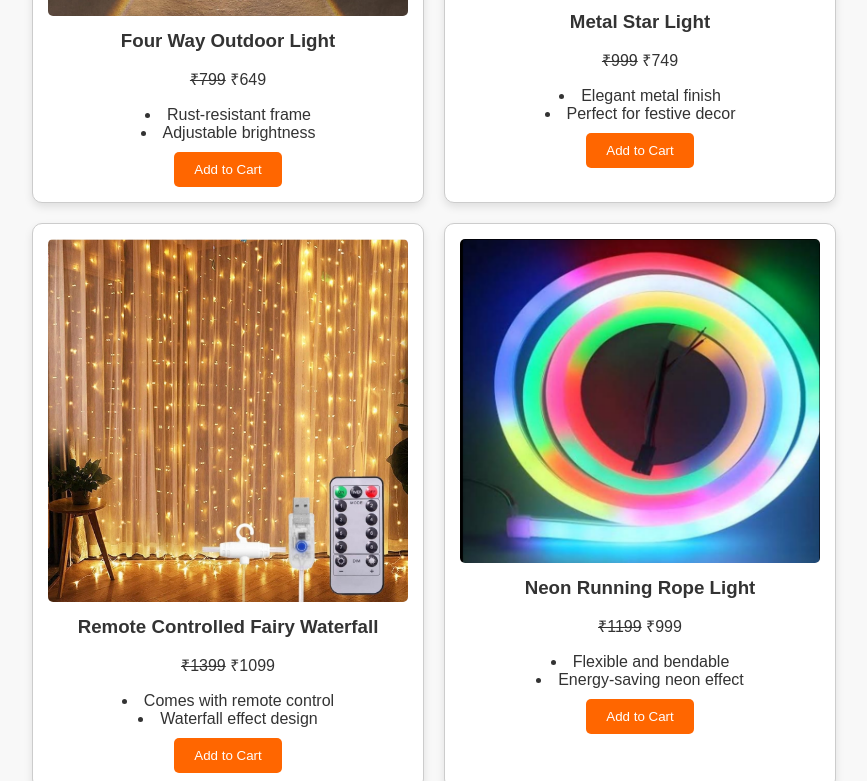
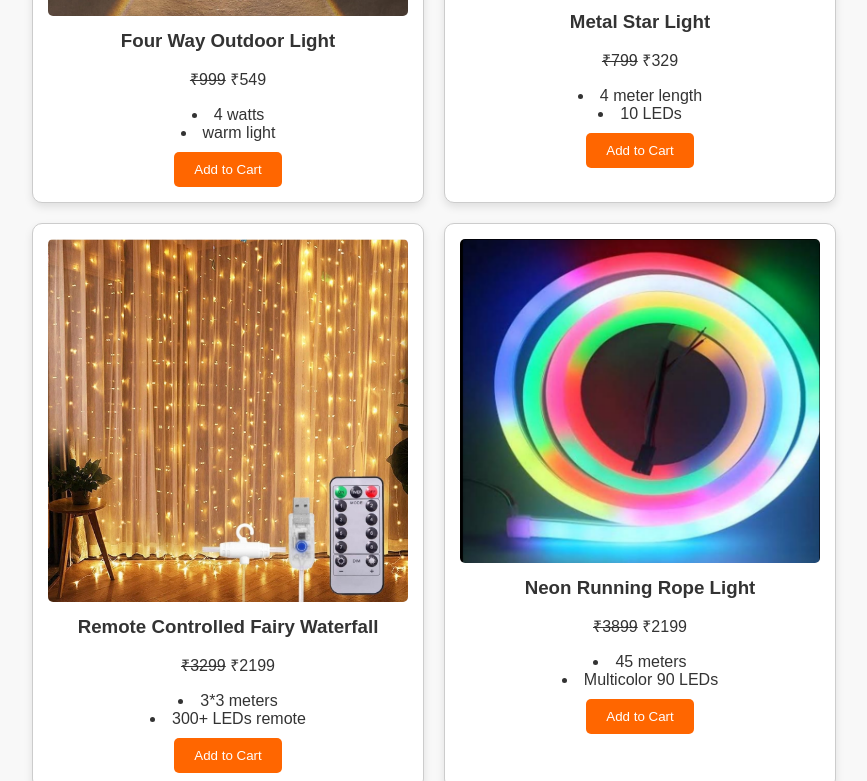
Before and after one commit to Nandanjh/nandan.github.io, a plain HTML site: page index.html in a window 1280 px wide. Shown: the part 2587-3368 px from the top of the page, without its empty margins (206-1073 px from the left). Drawn offline with Linux system fonts and the light colour scheme.

Commit message:
Update index.html

```diff
--- a/index.html
+++ b/index.html
@@ -180,10 +180,10 @@
             <div class="product" id="product-6">
                 <img src="IMG_0625.PNG" alt="Drop Gel Lights">
                 <h3>Drop Gel Lights</h3>
-                <p><strike>₹1099</strike> ₹899</p>
+                <p><strike>₹1299</strike> ₹479</p>
                 <ul>
-                    <li>Waterproof design</li>
-                    <li>Long-lasting LEDs</li>
+                    <li>4 meter length</li>
+                    <li>14 LEDs</li>
                 </ul>
                 <button onclick="addToCart(6)">Add to Cart</button>
             </div>
@@ -191,10 +191,10 @@
             <div class="product" id="product-7">
                 <img src="IMG_0629.PNG" alt="Four Way Outdoor Light">
                 <h3>Four Way Outdoor Light</h3>
-                <p><strike>₹799</strike> ₹649</p>
+                <p><strike>₹999</strike> ₹549</p>
                 <ul>
-                    <li>Rust-resistant frame</li>
-                    <li>Adjustable brightness</li>
+                    <li>4 watts</li>
+                    <li>warm light</li>
                 </ul>
                 <button onclick="addToCart(7)">Add to Cart</button>
             </div>
@@ -202,10 +202,10 @@
             <div class="product" id="product-8">
                 <img src="IMG_0633.PNG" alt="Metal Star Light">
                 <h3>Metal Star Light</h3>
-                <p><strike>₹999</strike> ₹749</p>
+                <p><strike>₹799</strike> ₹329</p>
                 <ul>
-                    <li>Elegant metal finish</li>
-                    <li>Perfect for festive decor</li>
+                    <li>4 meter length</li>
+                    <li>10 LEDs</li>
                 </ul>
                 <button onclick="addToCart(8)">Add to Cart</button>
             </div>
@@ -213,10 +213,10 @@
             <div class="product" id="product-9">
                 <img src="IMG_0636.PNG" alt="Remote Controlled Fairy Waterfall">
                 <h3>Remote Controlled Fairy Waterfall</h3>
-                <p><strike>₹1399</strike> ₹1099</p>
+                <p><strike>₹3299</strike> ₹2199</p>
                 <ul>
-                    <li>Comes with remote control</li>
-                    <li>Waterfall effect design</li>
+                    <li>3*3 meters</li>
+                    <li>300+ LEDs remote</li>
                 </ul>
                 <button onclick="addToCart(9)">Add to Cart</button>
             </div>
@@ -224,10 +224,10 @@
             <div class="product" id="product-10">
                 <img src="Screenshot 2024-10-09 224136.png" alt="Neon Running Rope Light">
                 <h3>Neon Running Rope Light</h3>
-                <p><strike>₹1199</strike> ₹999</p>
+                <p><strike>₹3899</strike> ₹2199</p>
                 <ul>
-                    <li>Flexible and bendable</li>
-                    <li>Energy-saving neon effect</li>
+                    <li>45 meters</li>
+                    <li>Multicolor 90 LEDs</li>
                 </ul>
                 <button onclick="addToCart(10)">Add to Cart</button>
             </div>
```
